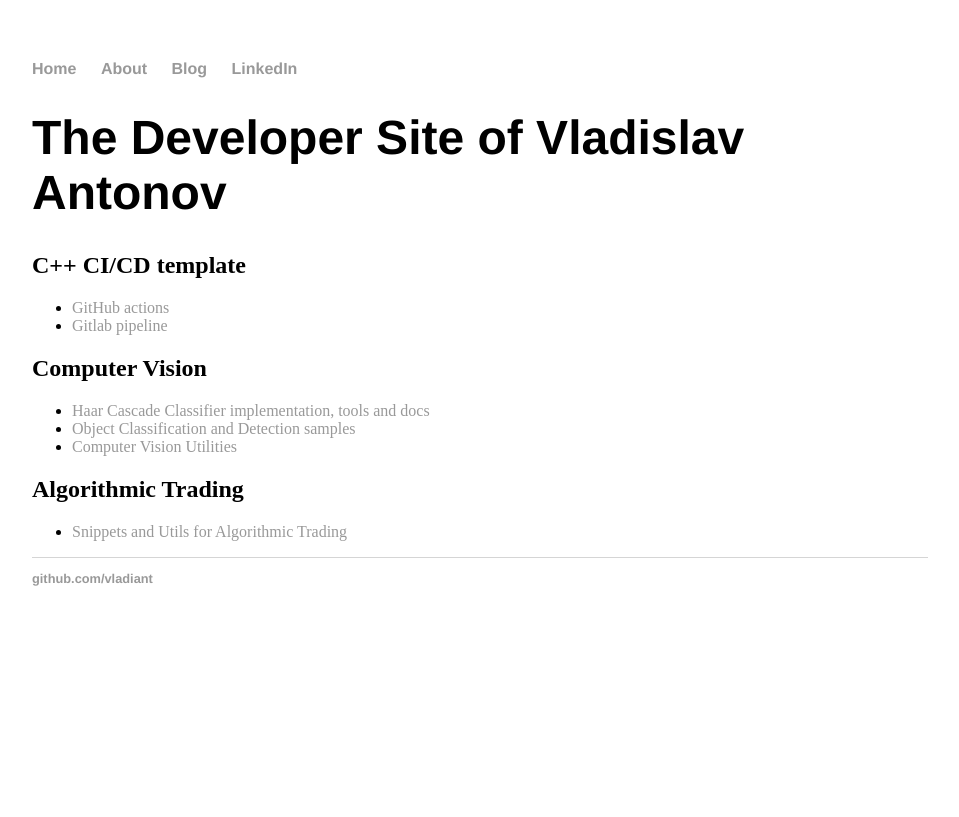
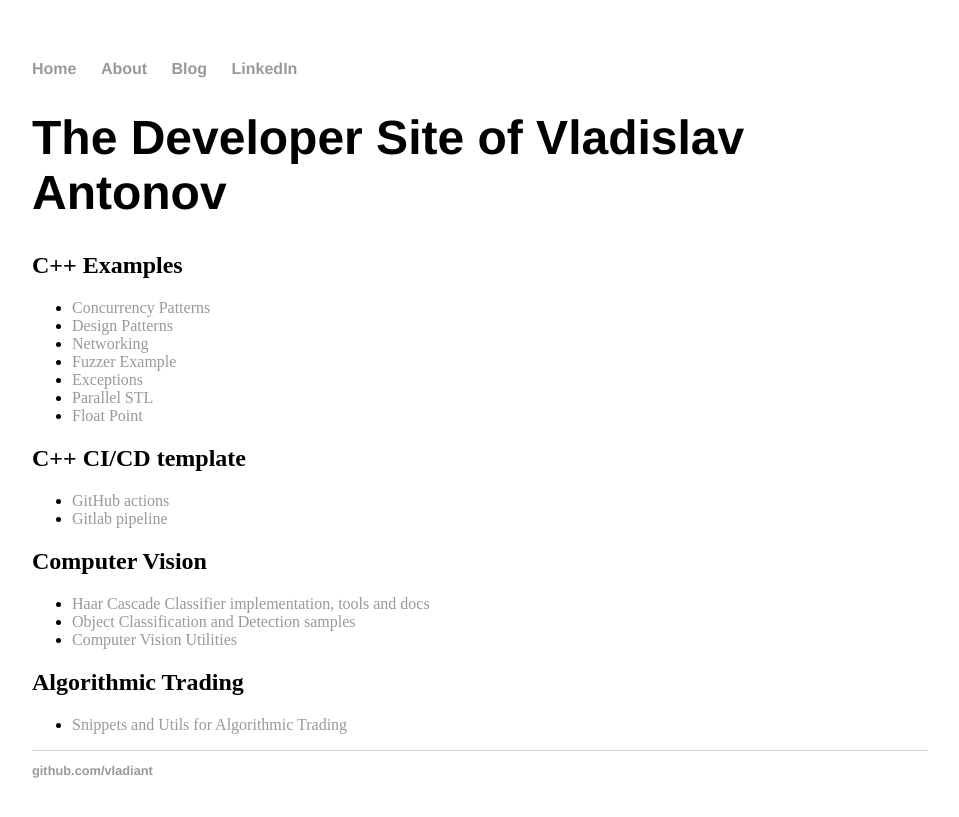
Before and after one commit to vladiant/vladiant.github.io, a Jekyll site: the page built from index.html, in a window 1280 px wide. Shown: the top 817 px of the page, without its empty margins (160-1119 px from the left). Built offline with Jekyll 4.4.1, drawn with Linux system fonts in a browser that asks for light colours.

Commit message:
Add C++ examples list

```diff
--- a/index.html
+++ b/index.html
@@ -4,6 +4,18 @@ title: vladiant
 ---
 <div class="blurb">
 	<h1>The Developer Site of Vladislav Antonov</h1>
+
+	<h2>C++ Examples</h2>
+
+	<ul>
+		<li><a href="https://github.com/vladiant/CppConcurrencyPatterns">Concurrency Patterns</a></li>
+		<li><a href="https://github.com/vladiant/CppDesignPatterns">Design Patterns</a></li>
+		<li><a href="https://github.com/vladiant/CppNetwork">Networking</a></li>
+		<li><a href="https://github.com/vladiant/CppFuzzerExample">Fuzzer Example</a></li>
+		<li><a href="https://github.com/vladiant/CppExceptions">Exceptions</a></li>
+		<li><a href="https://github.com/vladiant/CppParallelSTL">Parallel STL</a></li>
+		<li><a href="https://github.com/vladiant/CppFloatPoint">Float Point</a></li>
+	</ul>
 
 	<h2>C++ CI/CD template</h2>
 
```
